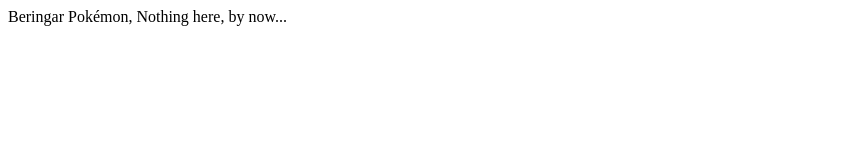
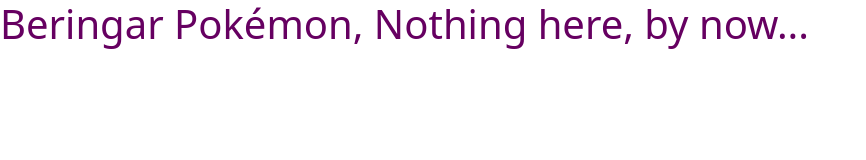
Before and after one commit to Beringar/202201-w3-we-berenguer-pou, a website: page public/index.html in a window 1280 px wide. Shown: the whole page, without its empty margins (0-866 px from the left). Drawn offline with nearby package versions, Linux system fonts and the light colour scheme; files that its build step writes are made by us from their sources.

Commit message:
added eslint eslint-conf-prettier babel-plugin sass bootstrap5

```diff
--- a/public/index.html
+++ b/public/index.html
@@ -4,10 +4,13 @@
     <meta charset="UTF-8" />
     <meta name="viewport" content="width=device-width, initial-scale=1.0" />
     <meta name="description" content="" />
+    <link rel="stylesheet" href="css/styles.css" />
     <script src="js/index.js" type="module"></script>
     <title>Beringar Pokémon</title>
   </head>
   <body>
-    <div class="app">Beringar Pokémon, Nothing here, by now...</div>
+    <div class="app">
+      <h1>Beringar Pokémon, Nothing here, by now...</h1>
+    </div>
   </body>
 </html>
--- /dev/null
+++ b/src/scss/_extends.scss
@@ -0,0 +1,9 @@
+@use "variables";
+
+%inline-flex-container-wrap {
+  display: inline-flex;
+  flex-wrap: wrap;
+  align-content: center;
+  justify-content: center;
+  align-items: center;
+}
--- /dev/null
+++ b/src/scss/_mixins.scss
@@ -0,0 +1,10 @@
+@use "variables";
+
+@mixin rounded-card($border-radius) {
+  border-radius: $border-radius;
+  background-color: variables.$default-background-color;
+  display: flex;
+  flex-direction: column;
+  justify-content: space-between;
+  padding: 2rem;
+}
--- /dev/null
+++ b/src/scss/_variables.scss
@@ -0,0 +1,22 @@
+$primary: rgb(102, 0, 97);
+
+$default-text-color: #67625f;
+$text-headings-color: #2e2925; // components/elements: content-section__title
+
+$text-footer-h3-font-size: 12px;
+
+//borders
+$default-border-color: #67625f;
+$dark-border-color: #2e2925; // components/el: content-section__title
+
+// base colors
+$accent-color: #ff5959;
+$color1: #9faa4d;
+$color2: #8e789d;
+
+// background-colors
+
+$background-color-light: #f8f8f8; // components: primary-menu, footer__top, content-section
+$background-color-medium: #e8e6e5; // components: delivery-info
+$background-color-dark: #bbb8b6; // components: search-icon
+$background-menu-card: #f2f2f2;
--- /dev/null
+++ b/src/scss/styles.scss
@@ -0,0 +1,10 @@
+@import "variables";
+@import "extends";
+@import "mixins";
+@import "../../node_modules/bootstrap/scss/bootstrap.scss";
+
+@import url("https://fonts.googleapis.com/css2?family=Source+Sans+Pro:wght@400;700;900&display=swap");
+
+h1 {
+  color: $primary;
+}
```
Also changed, not shown: package.json (+25 -2 lines), .eslintrc.js (added), 1 other file.
